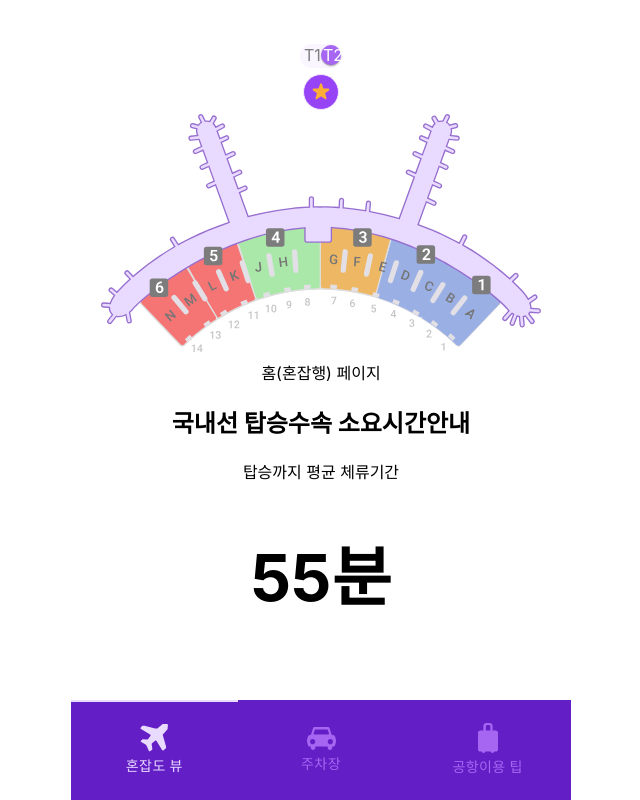
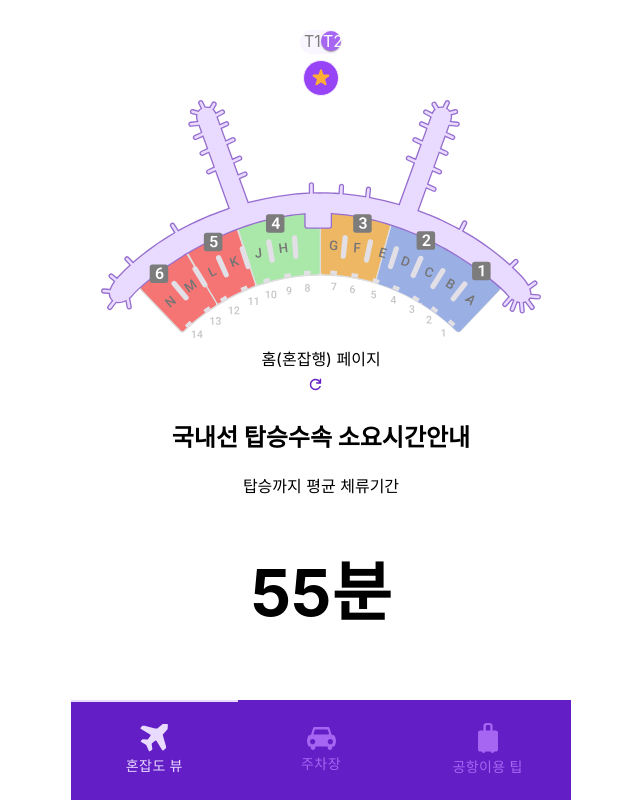
Before and after one commit to HonZapHae/airport-congestion-view, a React (Create React App) app: page / in a window 1280 px wide. Shown: the whole page, without its empty margins (319-959 px from the left). Built offline with nearby package versions, Linux system fonts and the light colour scheme; no server answers.

Commit message:
[feat] refresh button

```diff
--- a/src/pages/Home/index.tsx
+++ b/src/pages/Home/index.tsx
@@ -1,9 +1,13 @@
 import React, { useState } from 'react';
 import styled from '@emotion/styled';
+import IconButton from '@mui/material/Button';
 import * as Styled from './styled';
 import SwitchButton from '../../components/SwitchButton';
 import { ReactComponent as Favicon } from '../../resources/icons/fav_icon.svg';
 import CongestionMap from '../../components/home/CongestionMap';
+import { DomesticFlightApi } from '../../api/domesticFlight';
+import { IncheonAirportApi } from '../../api/incheonAirport';
+import { ReactComponent as Refresh } from '../../resources/icons/refresh_icon.svg';
 // import CongestionDesc from '../components/home/CongestionDesc';
 
 export function Home() {
@@ -22,12 +26,35 @@ export function Home() {
   const onChange = () => {
     setChecked(!checked);
   };
+
+  const handleRefresh = () => {
+    const fetchData = async () => {
+      try {
+        const response = await DomesticFlightApi.fetchDomesticFlight();
+        console.log('res', response);
+      } catch (error) {
+        console.error('fetchDomesticFlightApi error', error);
+      }
+    };
+
+    fetchData();
+  };
+
   return (
     <Styled.StyledDiv>
       <SwitchButton id="test" checked={checked} onChange={onChange} />
       <Favicon fill={fav ? '#9744F7' : '#F6EFFF'} onClick={clickFav} />
       <CongestionMap airportCode="ICN" />
       홈(혼잡행) 페이지
+      <IconButton
+        onClick={handleRefresh}
+        sx={{
+          '&.MuiButtonBase-root.MuiButton-root': {
+            minWidth: '15px',
+          },
+        }}
+        startIcon={<Refresh />}
+      />
       {/* memo:테스트용으로 해놓음  */}
       {/* <CongestionDesc /> */}
       <h2>국내선 탑승수속 소요시간안내</h2>
```
